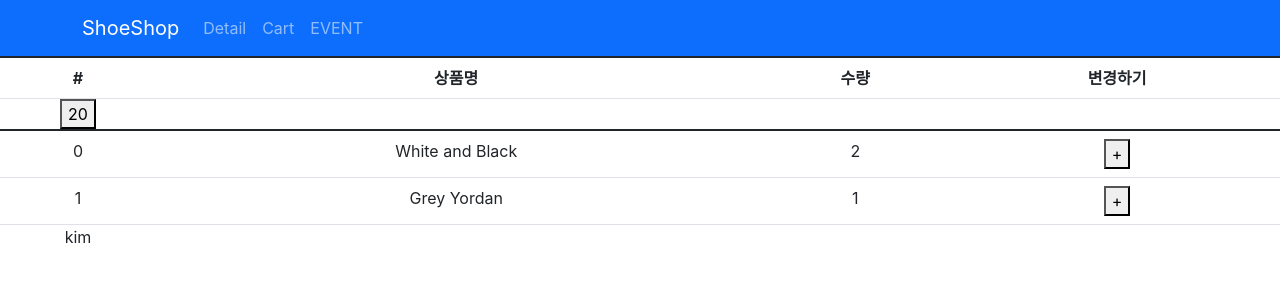
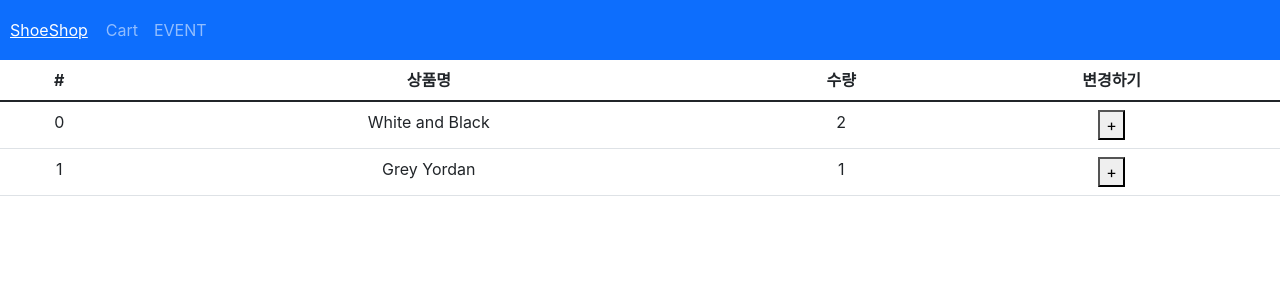
Before and after one commit to yscriuf/CodingApple, a React (Create React App) app: page /cart in a window 1280 px wide. Shown: the top 300 px of the page. Built offline with nearby package versions, Linux system fonts and the light colour scheme.

Commit message:
1. href로 링크할 시에 페이지가 재렌더링을 하게되서 state가 공유 안되는 문제점 해결 2. 상품을 누르면 detail 페이지로 링크되는 것으로 변경 3. detail 페이지에서 주문하기 버튼을 누르면 장바구니에 수량 추가 되는 기능 구현

```diff
--- a/src/App.css
+++ b/src/App.css
@@ -12,6 +12,11 @@
   /* background-image: url('./img/bg.png'); */
   background-size: cover;
   background-position: center;
+}
+
+.logo{
+  color: white;
+  padding: 10px;
 }
 
 @media (prefers-reduced-motion: no-preference) {
--- a/src/App.js
+++ b/src/App.js
@@ -17,14 +17,11 @@ function App() {
   return (
     <div className="App">
       <Navbar bg="primary" variant="dark">
-        <Container>
-          <Navbar.Brand href="/">ShoeShop</Navbar.Brand>
+          <Link to="/" className="logo">ShoeShop</Link>
           <Nav className="me-auto">
-            <Nav.Link href="/detail/0">Detail</Nav.Link>
-            <Nav.Link href="/cart">Cart</Nav.Link>
-            <Nav.Link href="/event">EVENT</Nav.Link>
+            <Link to="/cart" className="nav-link">Cart</Link>
+            <Link to="/event" className="nav-link">EVENT</Link>
           </Nav>
-        </Container>
       </Navbar>
 
       <Routes>
--- a/src/routes/Cart.js
+++ b/src/routes/Cart.js
@@ -11,12 +11,6 @@ export function Cart() {
 
   return(
     <Table>
-      <button onClick={()=>{
-        dispatch(increase(100));
-      }}>
-        {state.user.age}
-      </button>
-
       <thead>
         <tr>
           <th>#</th>
@@ -30,12 +24,12 @@ export function Cart() {
         state.cart.map((element, i)=>{
           return (
               <tr key={i}>
-                <td>{element.id}</td>
+                <td>{i}</td>
                 <td>{element.name}</td>
                 <td>{element.count}</td>
                 <td>
                   <button onClick={()=>{
-                    dispatch(changeCount(element.id))
+                    dispatch(changeCount(element.name))
                   }}>+</button>
                 </td>
               </tr>
@@ -43,7 +37,6 @@ export function Cart() {
         })
       }
       </tbody>
-      {state.user.name}
     </Table>
   );
 }
--- a/src/routes/detail.js
+++ b/src/routes/detail.js
@@ -77,7 +77,7 @@ export function DETAIL(props) {
           <p>{props.shoes[id].content}</p>
           <p>{props.shoes[id].price}</p>
           <button className="btn btn-danger" onClick={()=>{
-            dispatch(addItem(props.shoes[id].title));
+            dispatch(addItem([id, props.shoes[id].title]));
           }}>주문하기</button>
         </div>
       </div>
--- a/src/routes/home.js
+++ b/src/routes/home.js
@@ -1,5 +1,6 @@
 import { useState } from "react";
 import { Button, Navbar, Container, Nav, Col, Row } from "react-bootstrap";
+import { Link } from "react-router-dom";
 import bg from "../img/bg.png";
 
 export function HOME(props) {
@@ -32,6 +33,7 @@ export function HOME(props) {
 
 function ITEMCARD(props) {
   return (
+    <Link to={`/detail/${props.item.id}`}>
     <Col md={4}>
       <img
         src={
@@ -45,6 +47,7 @@ function ITEMCARD(props) {
       <p>{props.item.content}</p>
       <p>{props.item.price}</p>
     </Col>
+    </Link>
   );
 }
 
--- a/src/store/cartSlice.js
+++ b/src/store/cartSlice.js
@@ -9,17 +9,24 @@ let cart = createSlice({
   ],
   reducers : {
     changeCount(state, action){
-      state[action.payload].count++;
+      let name = action.payload;
+      for(var obj of state){
+        if(obj.name == name){
+          obj.count++;
+          return;
+        }
+      }
     },
     addItem(state, action){
       console.log(action.payload);
-      for(let key in state){
-        if(state[key].name == action.payload){
-          state[key].count++;
-          console.log(state[key].count);
+      let [id, name] = action.payload;
+      for(var obj of state){
+        if(obj.name == name){
+          obj.count++;
+          return;
         }
       }
-      // state.push({id : 0, name : action.payload, count : 1});
+      state.push({id : id, name : name, count : 1});
     }
   }
 })
```
Also changed, not shown: src/routes/home.css (added).
